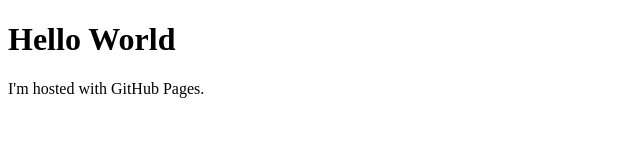
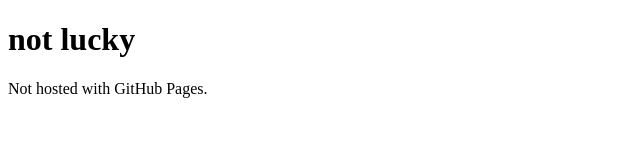
Before and after one commit to luckyo7/discord-webhook-proxy, a plain HTML site: page index.html in a window 1280 px wide. Shown: the whole page, without its empty margins (0-640 px from the left). Drawn offline with Linux system fonts and the light colour scheme.

Commit message:
Update index.html

```diff
--- a/index.html
+++ b/index.html
@@ -1,7 +1,7 @@
 <!DOCTYPE html>
 <html>
 <body>
-<h1>Hello World</h1>
-<p>I'm hosted with GitHub Pages.</p>
+<h1>not lucky</h1>
+<p>Not hosted with GitHub Pages.</p>
 </body>
 </html>
```
